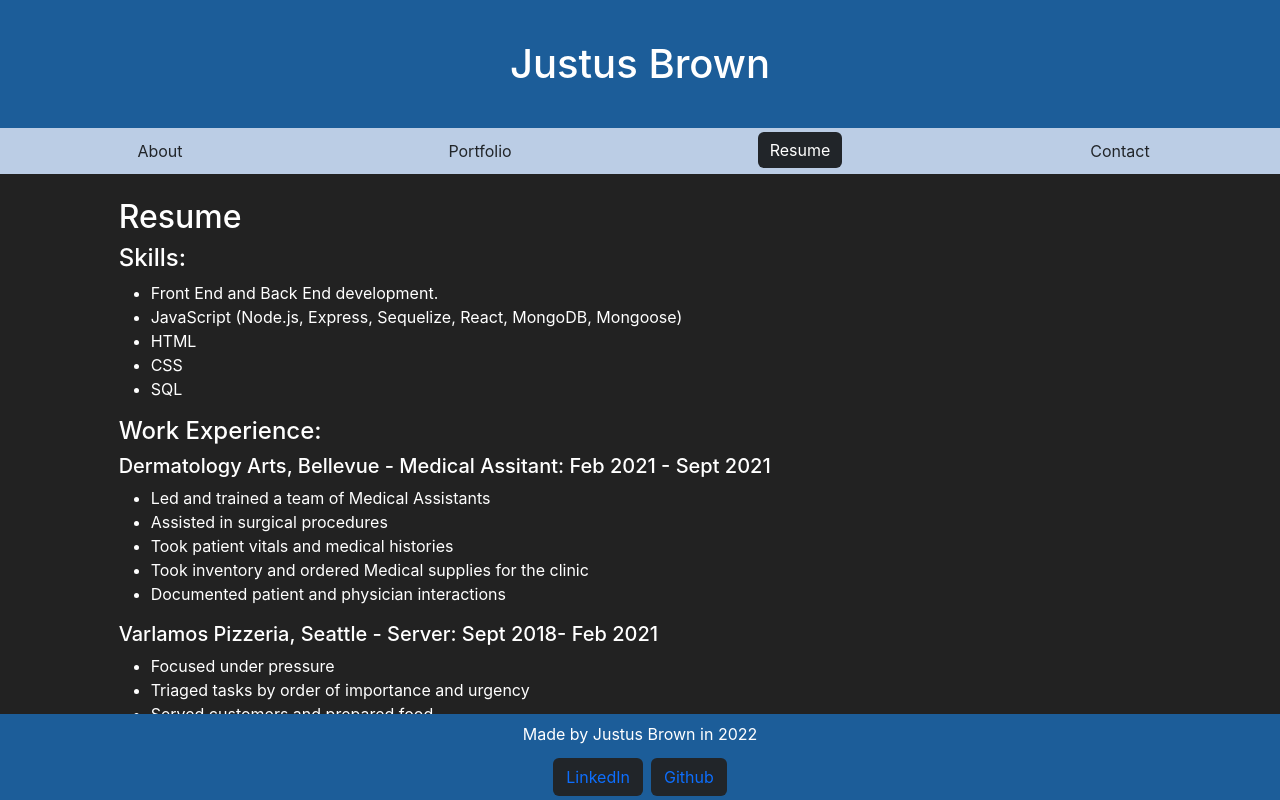
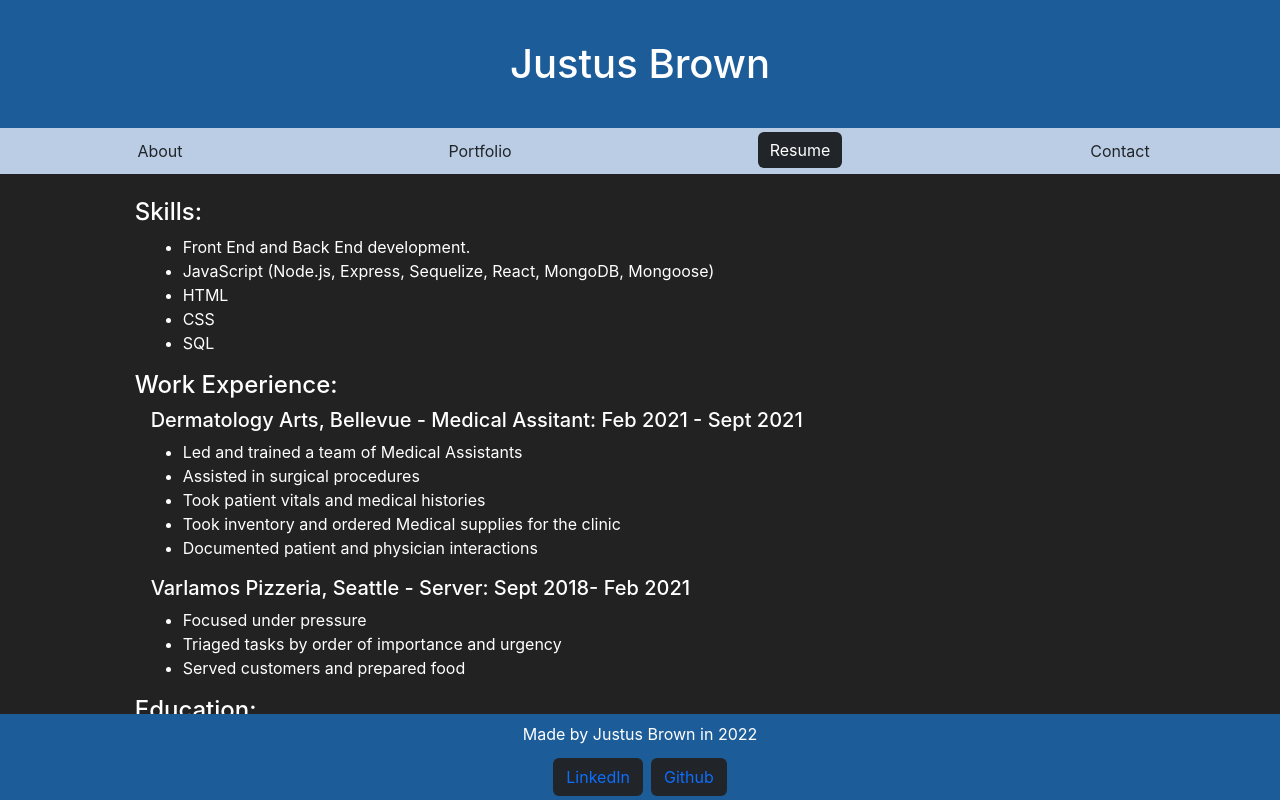
Before and after one commit to brownj47/portfolio, a React (Create React App) app: page / in a window 1280 px wide. Both pictures are taken after a click on the button "Resume". Shown: the top 800 px of the page. Built offline with nearby package versions, Linux system fonts and the light colour scheme.

Commit message:
indentation resume

```diff
--- a/src/components/resume.js
+++ /dev/null
@@ -1,62 +0,0 @@
-import React from "react";
-
-function Resume() {
-    return (
-        <main>
-            <div className="row">
-                <div className="col-1"></div>
-                <div className="col-10">
-
-            <h2>Resume</h2>
-
-            <h4>Skills:</h4>
-            <ul>
-                <li>Front End and Back End development.</li>
-                <li>JavaScript (Node.js, Express,  Sequelize, React, MongoDB, Mongoose)</li>
-                <li>HTML</li>
-                <li>CSS</li>
-                <li>SQL</li>
-            </ul>
-
-            <h4>Work Experience:</h4>
-
-            <h5>Dermatology Arts, Bellevue - Medical Assitant: Feb 2021 - Sept 2021</h5>
-            <ul>
-                <li>Led and trained a team of Medical Assistants</li>
-                <li>Assisted in surgical procedures</li>
-                <li>Took patient vitals and medical histories</li>
-                <li>Took inventory and ordered Medical supplies for the clinic</li>
-                <li>Documented patient and physician interactions</li>
-            </ul>
-            <h5>Varlamos Pizzeria, Seattle - Server:  Sept 2018- Feb 2021</h5>
-            <ul>
-                <li>Focused under pressure</li>
-                <li>Triaged tasks by order of importance and urgency</li>
-                <li>Served customers and prepared food</li>
-            </ul>
-
-            <h4>Education:</h4>
-
-            <h5>University of Washington, Seattle:</h5>
-            <h6>Full Stack Web Development Certificate:</h6>
-            <ul>
-                <li>June 2022 - Sept 2022</li>
-                <li>20 hrs classtime, 20 hrs homework/week</li>
-                <li>People’s Choice and Best Functionality for a Front-End Application, July 2022</li>
-                <li>People’s Choice and Best UI/UX, Aug 2022</li>
-            </ul>
-            <h6>BS in Biology</h6>
-            <ul>
-                <li>June 2022 - Sept 2022</li>
-                <li>Phi Beta Kappa - GPA: 3.87</li>
-                <li>University Chorale</li>
-                <li>Chamber Singers</li>
-            </ul>
-                </div>
-                <div className="col-1"></div>
-            </div>
-        </main>
-    )
-}
-
-export default Resume;
--- /dev/null
+++ b/src/components/resume/resume.css
@@ -0,0 +1,3 @@
+.indent{
+    padding-left: 1em;
+}
--- /dev/null
+++ b/src/components/resume/resume.js
@@ -0,0 +1,74 @@
+import React from "react";
+import './resume.css'
+
+function Resume() {
+    return (
+        <main>
+            <div className="row">
+                <div className="col-1"></div>
+                <div className="col-10">
+
+                    <div className="indent">
+
+                        <h4>Skills:</h4>
+
+                        <div className="indent">
+                            <ul>
+                                <li>Front End and Back End development.</li>
+                                <li>JavaScript (Node.js, Express,  Sequelize, React, MongoDB, Mongoose)</li>
+                                <li>HTML</li>
+                                <li>CSS</li>
+                                <li>SQL</li>
+                            </ul>
+                        </div>
+
+                        <h4>Work Experience:</h4>
+
+                        <div className="indent">
+                            <h5>Dermatology Arts, Bellevue - Medical Assitant: Feb 2021 - Sept 2021</h5>
+                            <ul>
+                                <li>Led and trained a team of Medical Assistants</li>
+                                <li>Assisted in surgical procedures</li>
+                                <li>Took patient vitals and medical histories</li>
+                                <li>Took inventory and ordered Medical supplies for the clinic</li>
+                                <li>Documented patient and physician interactions</li>
+                            </ul>
+                            <h5>Varlamos Pizzeria, Seattle - Server:  Sept 2018- Feb 2021</h5>
+                            <ul>
+                                <li>Focused under pressure</li>
+                                <li>Triaged tasks by order of importance and urgency</li>
+                                <li>Served customers and prepared food</li>
+                            </ul>
+                        </div>
+
+                        <h4>Education:</h4>
+
+                        <div className="indent">
+                            <h5>University of Washington, Seattle:</h5>
+                            <div className="indent">
+                                <h6>- Full Stack Web Development Certificate:</h6>
+                                <ul>
+                                    <li>June 2022 - Sept 2022</li>
+                                    <li>20 hrs classtime, 20 hrs homework/week, 12 weeks</li>
+                                    <li>People’s Choice and Best Functionality for a Front-End Application, July 2022</li>
+                                    <li>People’s Choice and Best UI/UX, Aug 2022</li>
+                                </ul>
+                                <h6>- BS in Biology</h6>
+                                <ul>
+                                    <li>June 2022 - Sept 2022</li>
+                                    <li>Phi Beta Kappa - GPA: 3.87</li>
+                                    <li>University Chorale</li>
+                                    <li>Chamber Singers</li>
+                                </ul>
+                            </div>
+                        </div>
+                        <div className="col-1"></div>
+                    </div>
+                </div>
+
+            </div>
+        </main>
+    )
+}
+
+export default Resume;
--- a/src/pages/Home.js
+++ b/src/pages/Home.js
@@ -2,7 +2,7 @@ import React, {  useState } from "react";
 import About from "../components/about/about";
 import Project from "../components/project/project";
 import Contact from "../components/contact/contact";
-import Resume from "../components/resume";
+import Resume from "../components/resume/resume";
 import './home.css'
 
 
```
